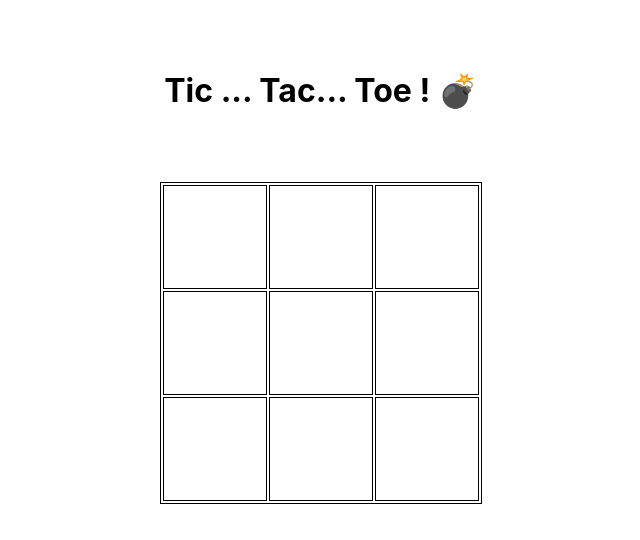
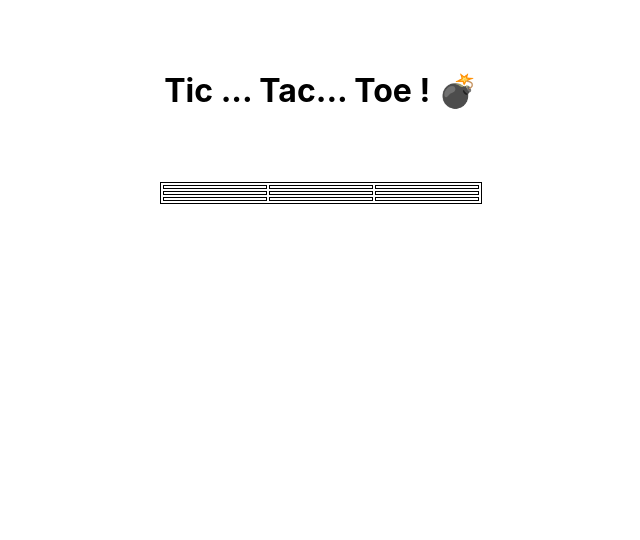
Before and after one commit to Vaeryna/React, a React (Create React App) app in the folder tic-tact-toe/: page / in a window 1280 px wide. Shown: the top 540 px of the page, without its empty margins (319-959 px from the left). Built offline with nearby package versions, Linux system fonts and the light colour scheme.

Commit message:
Update App.css

```diff
--- a/tic-tact-toe/src/App.css
+++ b/tic-tact-toe/src/App.css
@@ -14,8 +14,8 @@
 }
 
 td {
-    height: 100px;
-    width: 100px;
+    min-height: 100px;
+    min-width: 100px;
     border: black 1px solid;
 
 
```
